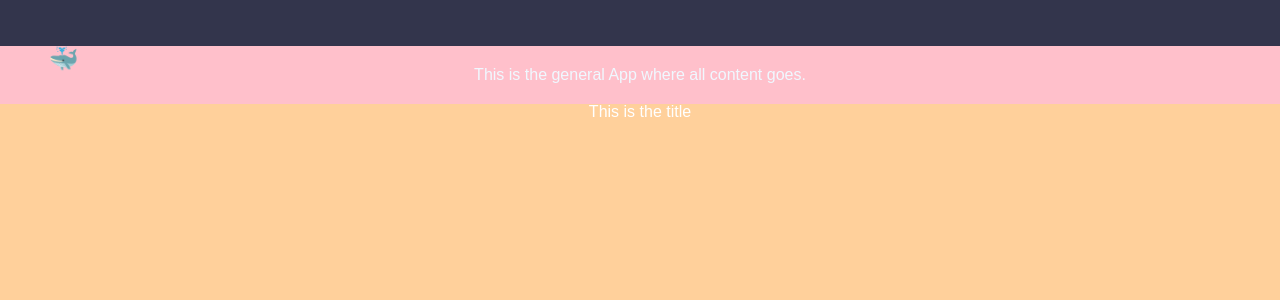
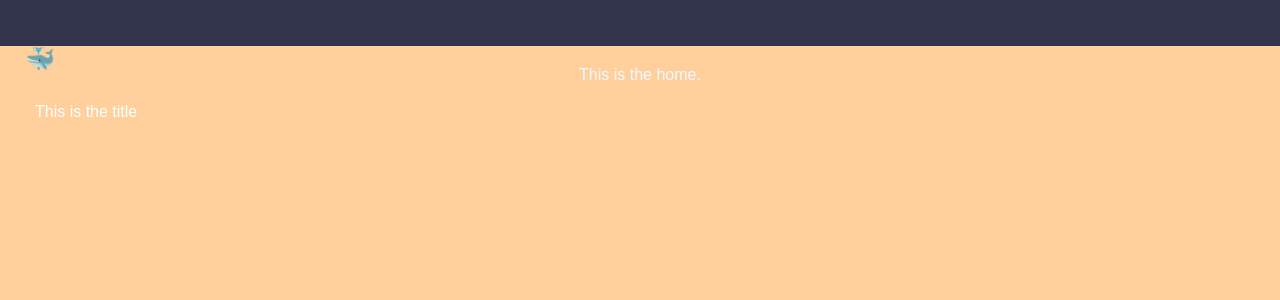
Before and after one commit to saerose/book-client, a React app: page / in a window 1280 px wide. Shown: the top 300 px of the page. Built offline with nearby package versions, Linux system fonts and the light colour scheme.

Commit message:
chore: router working, something is broken TT^TT

```diff
--- a/src/App.js
+++ b/src/App.js
@@ -1,13 +1,15 @@
 import React, { Component } from 'react';
-import { BrowserRouter as Router, Route, Link, Switch, Redirect } from 'react-router-dom'
+import { BrowserRouter as Router, Route } from 'react-router-dom'
 import './App.sass';
 
 import MenuContainer from './components/MenuContainer'
 import ScannerDashboard from './components/ScannerDashboard';
 import Result from './components/Result';
+import Home from './components/Home';
 
 
 class App extends Component {
+
   showSettings (event) {
     event.preventDefault();
   }
@@ -16,22 +18,16 @@ class App extends Component {
     return (
       <Router>
         <div className='Wrapper'>
-          <Route exact path='/' component={App} />
+          <header className="App_header">
+            <div className='App_header_MenuContainer'><MenuContainer /></div>
+            <div className='App_header_Title'>This is the title</div>
+          </header>
+
+          <Route exact path='/' component={Home} />
           <Route path='/scannerdashboard' component={ScannerDashboard} />
           <Route path='/result' component={Result} />
         </div>
-      </Router>,
-
-      <div className="App">
-        <header className="App_header">
-          <div className='App_header_MenuContainer'><MenuContainer /></div>
-          <div className='App_header_Title'>This is the title</div>
-        </header>
-        <div className="App_outerdiv">
-          This is the general App where all content goes.
-        </div>
-
-      </div>
+      </Router>
     );
   }
 }
--- /dev/null
+++ b/src/components/Home.js
@@ -0,0 +1,17 @@
+import React, { Component } from "react";
+
+import '../components_sass/Menu.sass';
+import '../components_sass/Home.sass';
+
+class Home extends Component {
+  render() {
+
+    return(
+      <div className='Home_wrapper'>
+        This is the home.
+      </div>
+    )
+  }
+}
+
+export default Home;
--- a/src/components/Menu.js
+++ b/src/components/Menu.js
@@ -1,5 +1,5 @@
 import React, { Component } from "react";
-import { BrowserRouter as Router, Route, Link, Switch, Redirect } from 'react-router-dom'
+import { BrowserRouter as Link } from 'react-router-dom'
 
 import '../components_sass/Menu.sass'
 
@@ -17,9 +17,9 @@ class Menu extends Component {
           className={visibility}>
 
         <h2><Link to='/'>🏛</Link></h2>
-        <h2><Link to='/ScannerDashboard'>🐙</Link></h2>
-        <h2><Link to='/ScannerDashboard'>🐛</Link></h2>
-        <h2><Link to='/ScannerDashboard'>🦁</Link></h2>
+        <h2><Link to='/scannerdashboard'>🐙</Link></h2>
+        <h2><Link to='/scannerdashboard'>🐛</Link></h2>
+        <h2><Link to='/scannerdashboard'>🦁</Link></h2>
 
       </div>
     )
--- a/src/components/MenuContainer.js
+++ b/src/components/MenuContainer.js
@@ -28,12 +28,11 @@ class MenuContainer extends Component {
     });
   }
 
-
-
   render() {
     return (
     <div className='menu_wrapper'>
       <MenuButton handleMouseDown={this.handleMouseDown} />
+
       <Menu handleMouseDown={this.handleMouseDown}
             menuVisibility={this.state.visible} />
     </div>
--- a/src/components/Scanner.js
+++ b/src/components/Scanner.js
@@ -11,10 +11,7 @@ class Scanner extends Component {
   }
 
   onDetectedTest = (result) => {
-    this.setState({
-      result: result.codeResult.code
-    });
-    // this.props.onDetected(result);
+    this.props.detectedCallback(result.codeResult.code)
     console.log('result', result);
   }
 
@@ -58,7 +55,7 @@ class Scanner extends Component {
       }
       Quagga.start();
     });
-    Quagga.onDetected(this.onDetectedTest); //if this._onDetected it brokes
+    Quagga.onDetected(this.onDetectedTest);
   }
 
   componentWillUnmount() {
@@ -72,7 +69,7 @@ class Scanner extends Component {
       <div className='Scanner'>
         <div id="interactive" className="viewport" />
       </div>
-      <div>This is the code: {this.state.result}</div>
+      <div>Scanner Component — This is the code: </div>
       </div>
     );
   }
--- a/src/components/ScannerDashboard.js
+++ b/src/components/ScannerDashboard.js
@@ -13,7 +13,11 @@ class ScannerDashboard extends Component {
       scanning: false,
       results: []
     }
-    let isbn = 1781101310
+  }
+
+  // Receives isbn and sends to API.
+  //Scanner — we are sending it in the props.
+  executeFetch = (isbn) => {
     const BASE_URL = 'https://www.googleapis.com/books/v1/volumes?q=isbn:'
     fetch(BASE_URL + isbn)
       .then(results => results.json())
@@ -34,7 +38,7 @@ class ScannerDashboard extends Component {
       <div className="ScannerDashboard">
         <div className="ScannerDashboard_content">
         This is the scanner dashboard.
-          <Scanner />
+          <Scanner detectedCallback={this.executeFetch} />
           {/* <button className='ScannerDashboard_content_button'
                   onClick={this.scan}> {this.state.scanning ? 'Stop' : 'Start'} </button> */}
                 {/* <ul className="results">
--- /dev/null
+++ b/src/components_sass/Home.sass
@@ -0,0 +1,3 @@
+.Home_wrapper
+  padding: 20px
+  text-align: center
--- a/src/index.js
+++ b/src/index.js
@@ -22,4 +22,5 @@ let store = createStore(reducers, window.__REDUX_DEVTOOLS_EXTENSION__ &&
     </Provider>,
     document.getElementById('root')
   );
+
   registerServiceWorker();
--- a/src/redux/reducers.js
+++ b/src/redux/reducers.js
@@ -17,7 +17,7 @@ const onDetectedReducer = (state = defaultState, action) => {
   }
 }
 
-//Combining all reducers.
+// Combining all reducers.
 const reducers = combineReducers({
   onDetectedReducer
 });
```
